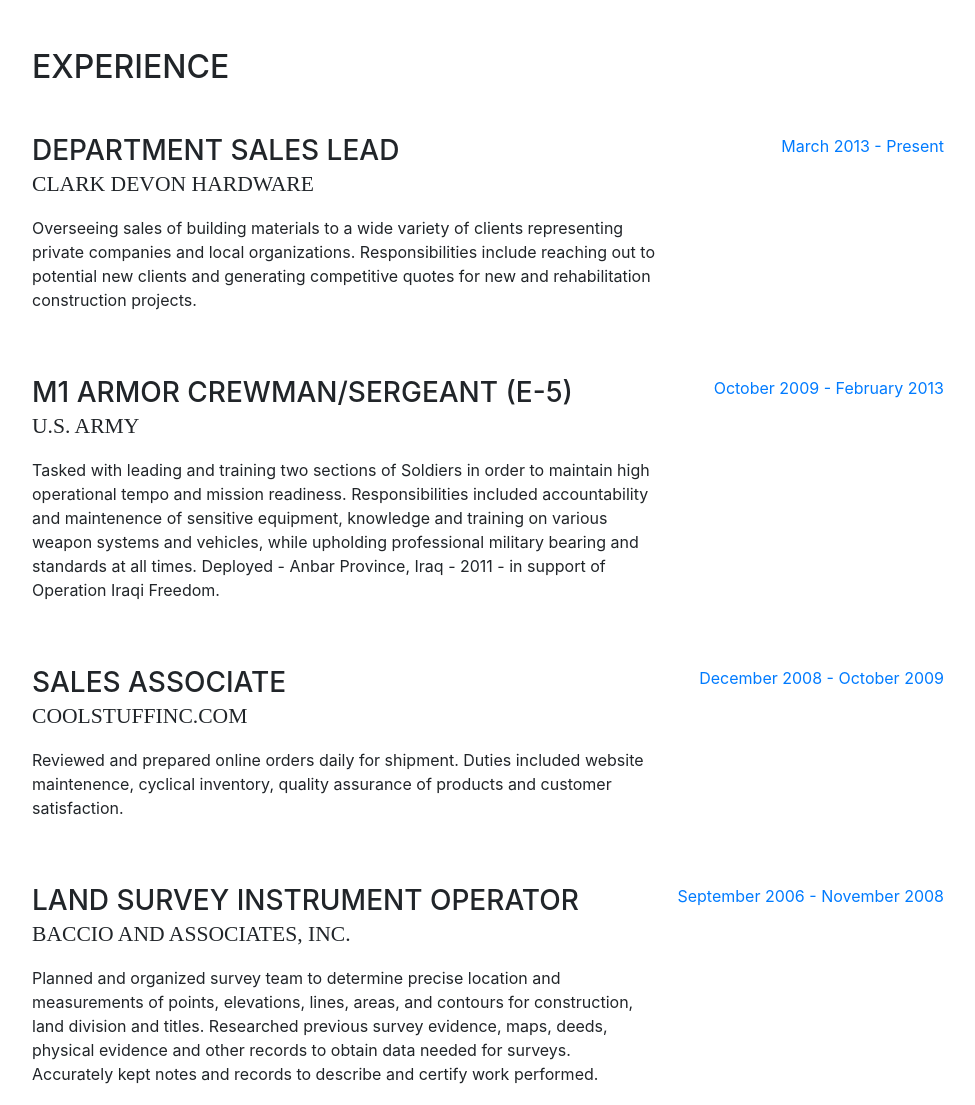
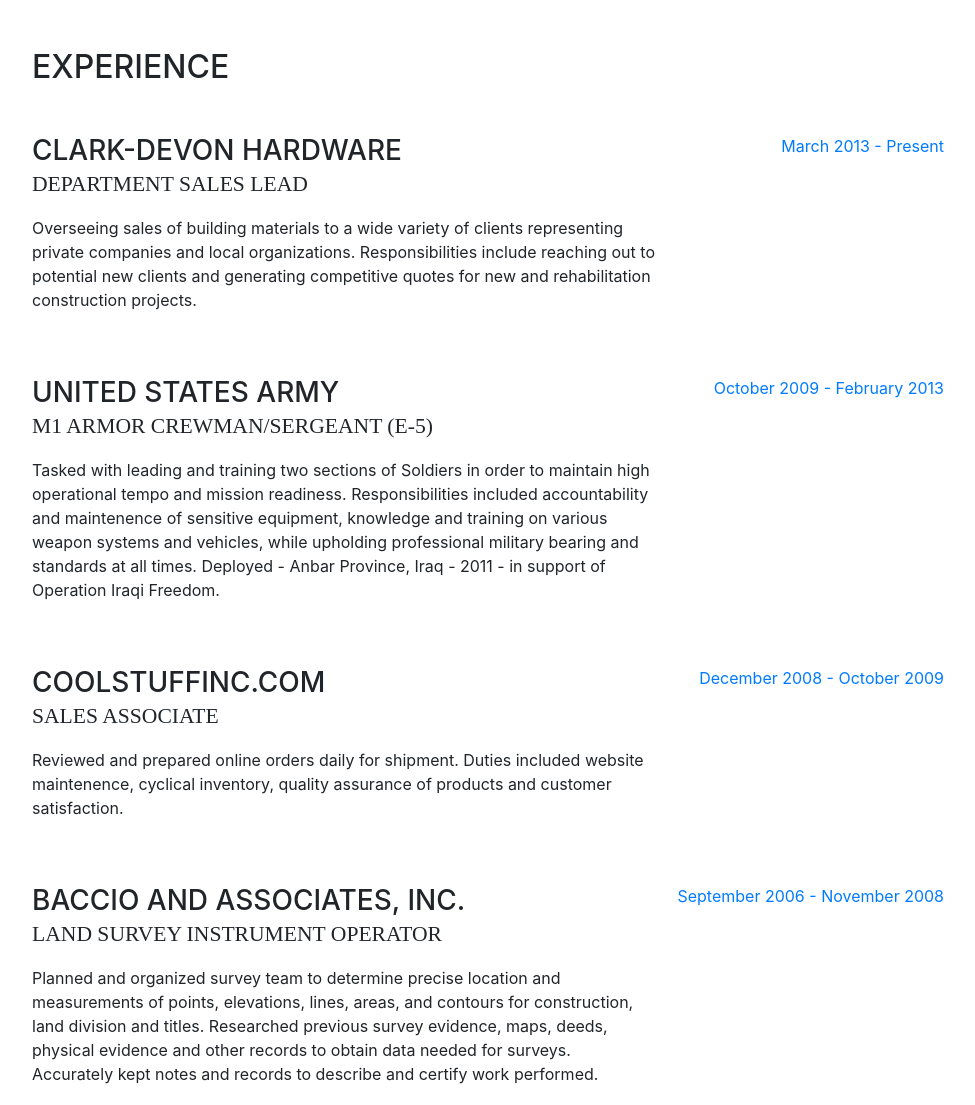
Before and after one commit to mgernst/mgernst.github.io, a website with bundled scripts: page index.html in a window 1280 px wide. Shown: the part 800-1905 px from the top of the page, without its empty margins (288-1263 px from the left). Built offline with nearby package versions, Linux system fonts and the light colour scheme; files whose address does not match are found by name; a web font is replaced by a local one.

Commit message:
Update index.html

```diff
--- a/index.html
+++ b/index.html
@@ -115,8 +115,8 @@
 
           <div class="resume-item d-flex flex-column flex-md-row mb-5">
             <div class="resume-content mr-auto">
-              <h3 class="mb-0">Department Sales Lead</h3>
-              <div class="subheading mb-3">Clark Devon Hardware</div>
+              <h3 class="mb-0">Clark-Devon Hardware</h3>
+              <div class="subheading mb-3">Department Sales Lead</div>
               <p>Overseeing sales of building materials to a wide variety of clients representing private companies and local organizations. Responsibilities include reaching out to potential new clients and generating competitive quotes for new and rehabilitation construction projects.</p>
             </div>
             <div class="resume-date text-md-right">
@@ -126,8 +126,8 @@
 
           <div class="resume-item d-flex flex-column flex-md-row mb-5">
             <div class="resume-content mr-auto">
-              <h3 class="mb-0">M1 Armor Crewman/Sergeant (E-5)</h3>
-              <div class="subheading mb-3">U.S. Army</div>
+              <h3 class="mb-0">United States Army</h3>
+              <div class="subheading mb-3">M1 Armor Crewman/Sergeant (E-5)</div>
               <p>Tasked with leading and training two sections of Soldiers in order to maintain high operational tempo and mission readiness. Responsibilities included accountability and maintenence of sensitive equipment, knowledge and training on various weapon systems and vehicles, while upholding professional military bearing and standards at all times. Deployed - Anbar Province, Iraq - 2011 - in support of Operation Iraqi Freedom.</p>
             </div>
             <div class="resume-date text-md-right">
@@ -137,8 +137,8 @@
 
           <div class="resume-item d-flex flex-column flex-md-row mb-5">
             <div class="resume-content mr-auto">
-              <h3 class="mb-0">Sales Associate</h3>
-              <div class="subheading mb-3">CoolStuffInc.com</div>
+              <h3 class="mb-0">CoolStuffInc.com</h3>
+              <div class="subheading mb-3">Sales Associate</div>
               <p>Reviewed and prepared online orders daily for shipment. Duties included website maintenence, cyclical inventory, quality assurance of products and customer satisfaction.</p>
             </div>
             <div class="resume-date text-md-right">
@@ -148,8 +148,8 @@
 
           <div class="resume-item d-flex flex-column flex-md-row">
             <div class="resume-content mr-auto">
-              <h3 class="mb-0">Land Survey Instrument Operator</h3>
-              <div class="subheading mb-3">Baccio and Associates, Inc.</div>
+              <h3 class="mb-0">Baccio and Associates, Inc.</h3>
+              <div class="subheading mb-3">Land Survey Instrument Operator</div>
               <p>Planned and organized survey team to determine precise location and measurements of points, elevations, lines, areas, and contours for construction, land division and titles. Researched previous survey evidence, maps, deeds, physical evidence and other records to obtain data needed for surveys. Accurately kept notes and records to describe and certify work performed.</p>
             </div>
             <div class="resume-date text-md-right">
```
